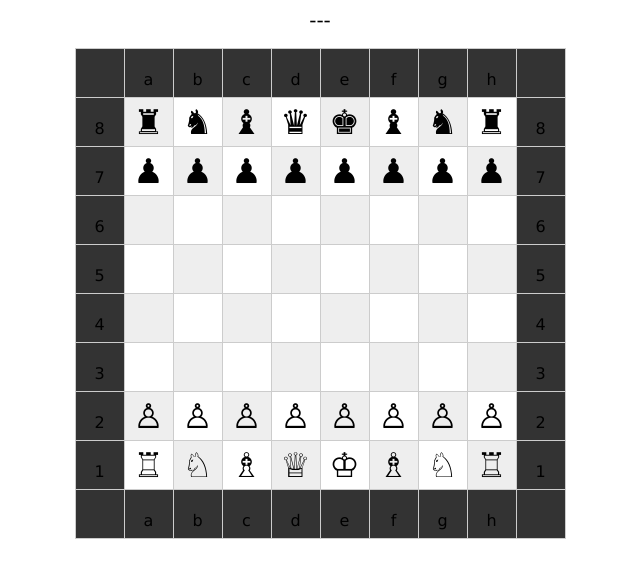
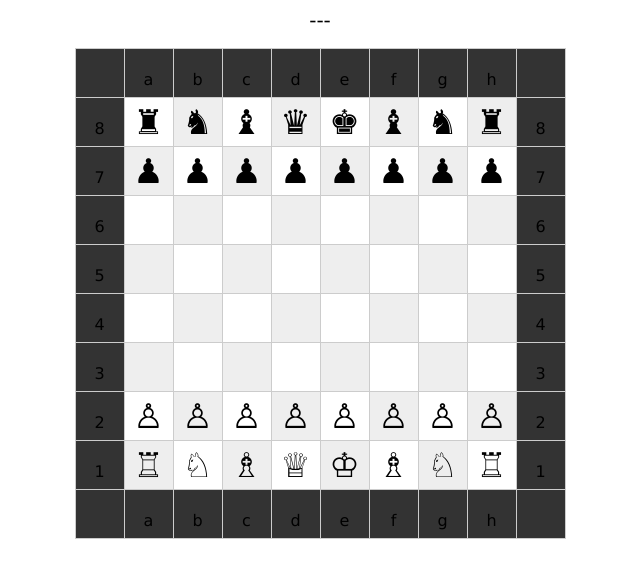
Before and after one commit to imp5imp5/sillychess, a plain HTML site: page index.html in a window 1280 px wide. Shown: the whole page, without its empty margins (320-960 px from the left). Drawn offline with Linux system fonts and the light colour scheme.

Commit message:
Update index.html
fixed color of cells (was inverse)

```diff
--- a/index.html
+++ b/index.html
@@ -587,7 +587,7 @@ function setupGridItems()
         if (table[x][y] == pcWall)
           cell.style.backgroundColor = '#333';
         else
-          cell.style.backgroundColor = ((x + y + 1) & 1) ? '#eee' : '#fff';
+          cell.style.backgroundColor = ((x + y) & 1) ? '#eee' : '#fff';
 
       }
     }
```
